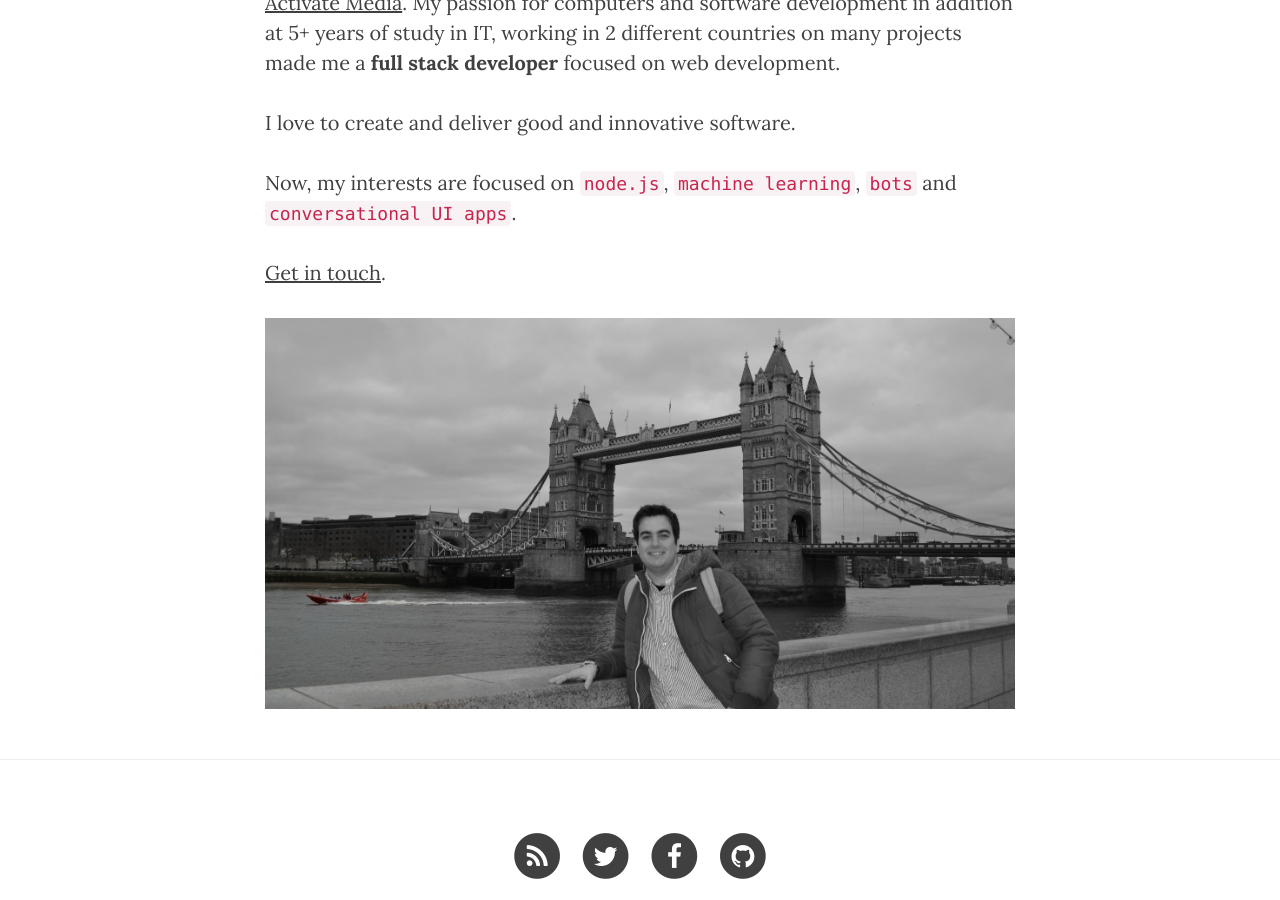
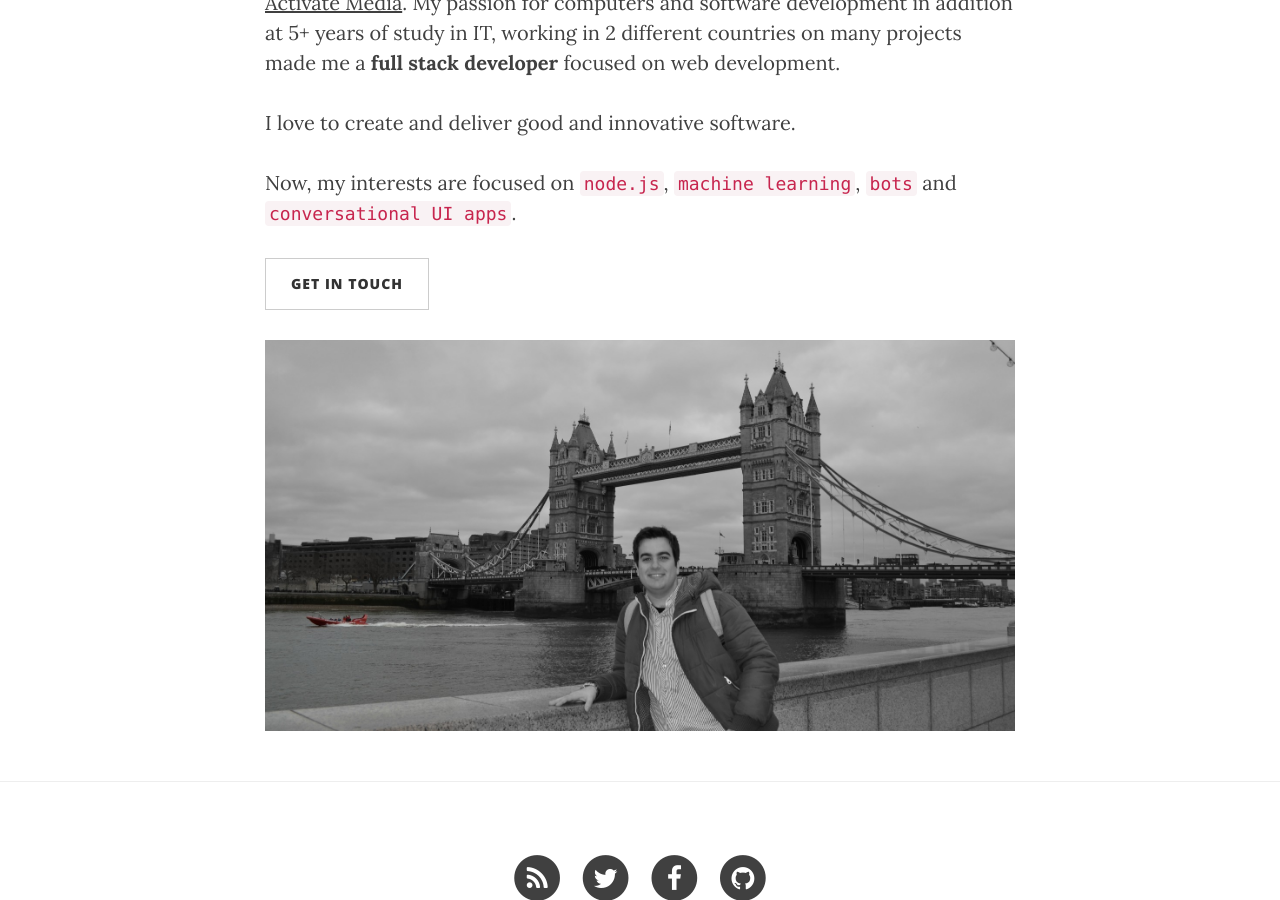
Before and after one commit to andreafalzetti/andreafalzetti.github.io, a Jekyll site: the page built from about.md, in a window 1280 px wide and 900 px high, scrolled down 544 px. Built offline with Jekyll 4.4.1, drawn with Linux system fonts in a browser that asks for light colours; nearby versions of some CDN libraries.

Commit message:
Content update

```diff
--- a/about.md
+++ b/about.md
@@ -11,6 +11,6 @@ I love to create and deliver good and innovative software.
 
 Now, my interests are focused on `node.js`, `machine learning`, `bots` and `conversational UI apps`.
 
-[Get in touch](mailto:andrea@falzetti.me).
+[<button class="btn btn-default">Get in touch</button>](mailto:andrea@falzetti.me)
 
 ![Andrea Falzetti]({{site.urk}}/img/about.jpg)
```
